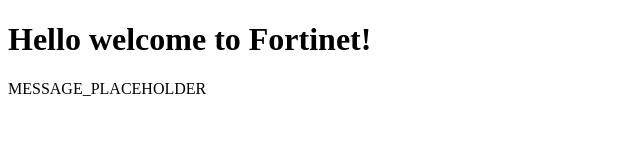
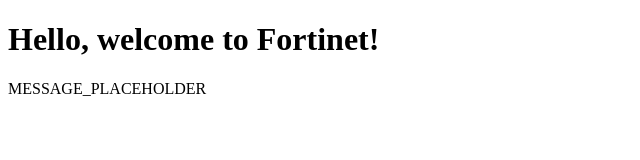
Before and after one commit to vanamakri/gitops-dev, a plain HTML site: page src/index.html in a window 1280 px wide. Shown: the whole page, without its empty margins (0-640 px from the left). Drawn offline with Linux system fonts and the light colour scheme.

Commit message:
updated src

```diff
--- a/src/index.html
+++ b/src/index.html
@@ -6,7 +6,7 @@
     <title>Dynamic Message</title>
 </head>
 <body>
-    <h1>Hello welcome to Fortinet!</h1>
+    <h1>Hello, welcome to Fortinet!</h1>
     <p id="message">MESSAGE_PLACEHOLDER</p>
 </body>
 </html>
```
